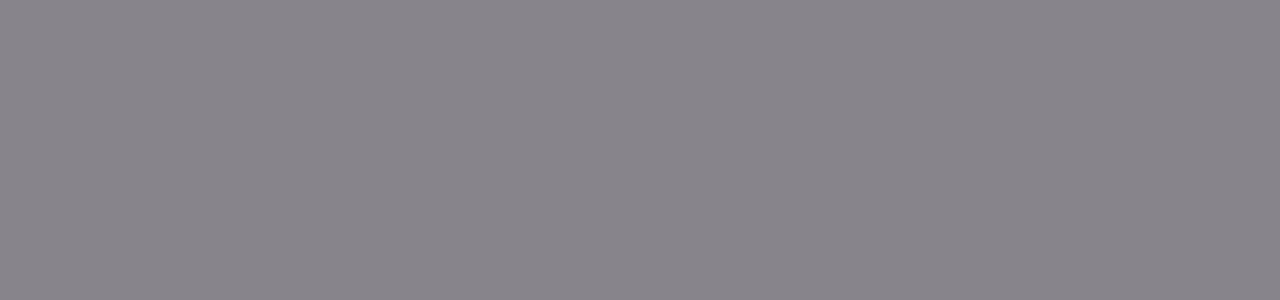
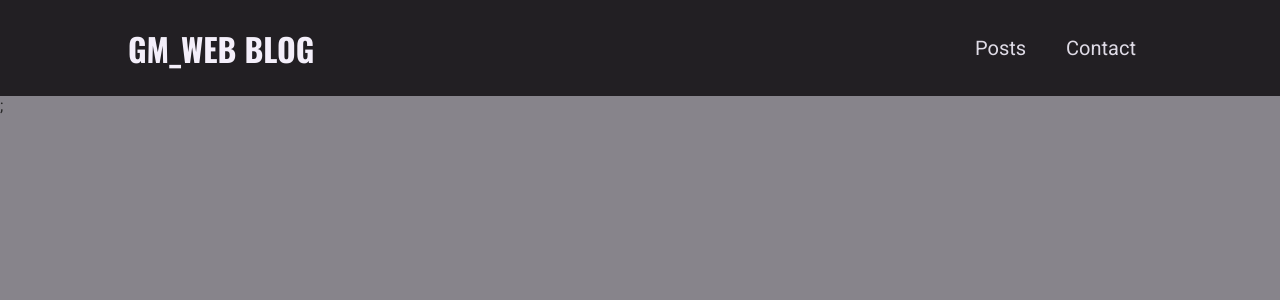
Before and after one commit to NMY0d4/My-blog-in-NextJS, a Next.js app: page /posts in a window 1280 px wide. Shown: the top 300 px of the page. Built offline with nearby package versions, Linux system fonts and the light colour scheme.

Commit message:
complete header and add style

```diff
--- /dev/null
+++ b/components/layout/layout.js
@@ -0,0 +1,11 @@
+import React, { Fragment } from 'react';
+import MainNavigation from './main-navigation';
+
+export default function Layout({ children }) {
+  return (
+    <Fragment>
+      <MainNavigation />
+      <main>{children}</main>
+    </Fragment>
+  );
+}
--- /dev/null
+++ b/components/layout/logo.js
@@ -0,0 +1,6 @@
+import React from 'react';
+import styles from './logo.module.scss';
+
+export default function logo() {
+  return <div className={styles.logo}>GM_Web blog</div>;
+}
--- /dev/null
+++ b/components/layout/logo.module.scss
@@ -0,0 +1,13 @@
+.logo {
+  text-transform: uppercase;
+  font-size: var(--size-5);
+  font-weight: bold;
+  font-family: 'Oswald', sans-serif;
+  color: var(--color-grey-50);
+}
+
+@media (min-width: 768px) {
+  .logo {
+    font-size: var(--size-8);
+  }
+}
--- /dev/null
+++ b/components/layout/main-navigation.js
@@ -0,0 +1,24 @@
+import React from 'react';
+import Link from 'next/link';
+import styles from './main-navigation.module.scss';
+import Logo from './logo';
+
+export default function MainNavigation() {
+  return (
+    <header className={styles.header}>
+      <Link href='/'>
+        <Logo />
+      </Link>
+      <nav>
+        <ul>
+          <li>
+            <Link href='/posts'>Posts</Link>
+          </li>
+          <li>
+            <Link href='/contact'>Contact</Link>
+          </li>
+        </ul>
+      </nav>
+    </header>
+  );
+}
--- /dev/null
+++ b/components/layout/main-navigation.module.scss
@@ -0,0 +1,42 @@
+.header {
+  width: 100%;
+  height: 6rem;
+  background-color: var(--color-grey-900);
+  display: flex;
+  justify-content: space-between;
+  align-items: center;
+  padding: 0 10%;
+}
+
+.header ul {
+  list-style: none;
+  display: flex;
+  align-items: baseline;
+  margin: 0;
+  padding: 0;
+}
+
+.header li {
+  margin: 0 var(--size-4);
+}
+
+.header a {
+  color: var(--color-grey-100);
+  font-size: var(--size-4);
+}
+
+.header a:hover,
+.header a:active,
+.header a.active {
+  color: var(--color-grey-200);
+}
+
+@media (min-width: 768px) {
+  .header ul {
+    gap: 0.5rem;
+  }
+
+  .header a {
+    font-size: var(--size-5);
+  }
+}
--- a/pages/_app.js
+++ b/pages/_app.js
@@ -1,7 +1,12 @@
+import Layout from '../components/layout/layout';
 import '../styles/globals.scss';
 
 function MyApp({ Component, pageProps }) {
-  return <Component {...pageProps} />;
+  return (
+    <Layout>
+      <Component {...pageProps} />;
+    </Layout>
+  );
 }
 
 export default MyApp;
```
